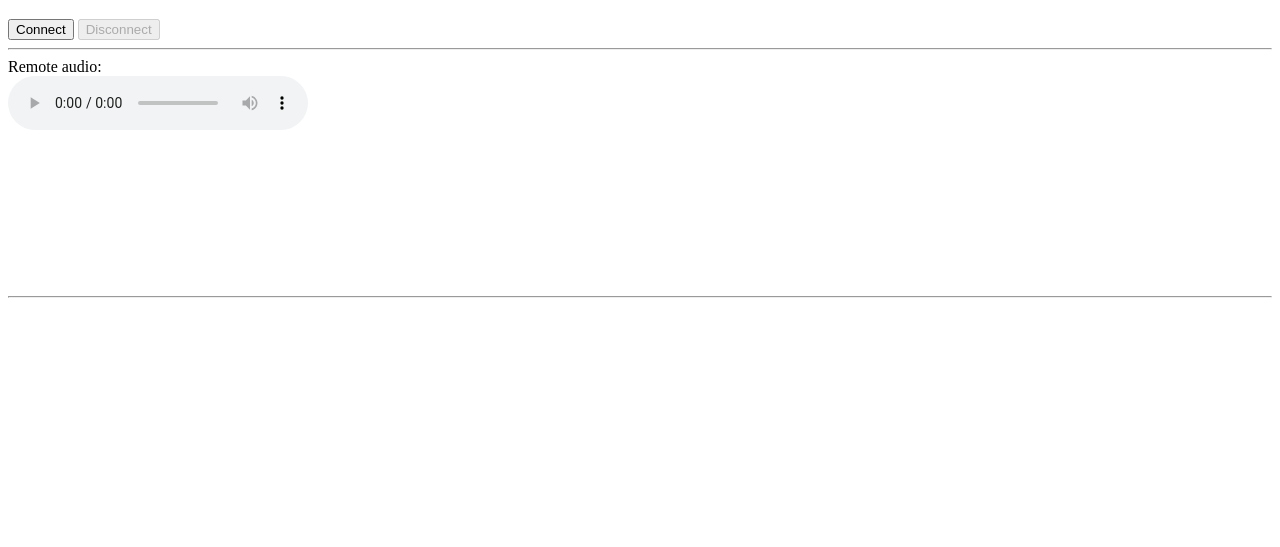
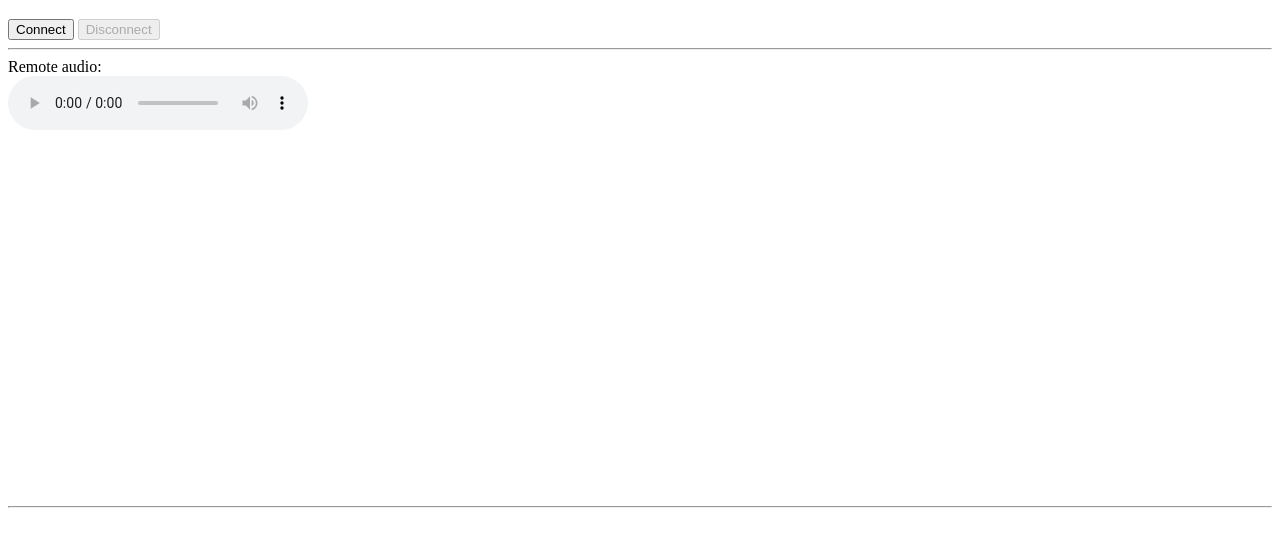
Before and after one commit to baresip/baresip-webrtc, a plain HTML site: page www/index.html in a window 1280 px wide. Shown: the part 61-608 px from the top of the page. Drawn offline with Linux system fonts and the light colour scheme.

Commit message:
www: set video max height to 360 pixels

```diff
--- a/www/index.html
+++ b/www/index.html
@@ -38,7 +38,7 @@
         </div>
     </div>
 
-    <video id="remoteVideo" playsinline autoplay></video>
+    <video id="remoteVideo" height="360" playsinline autoplay></video>
 
 </div>
 
```
